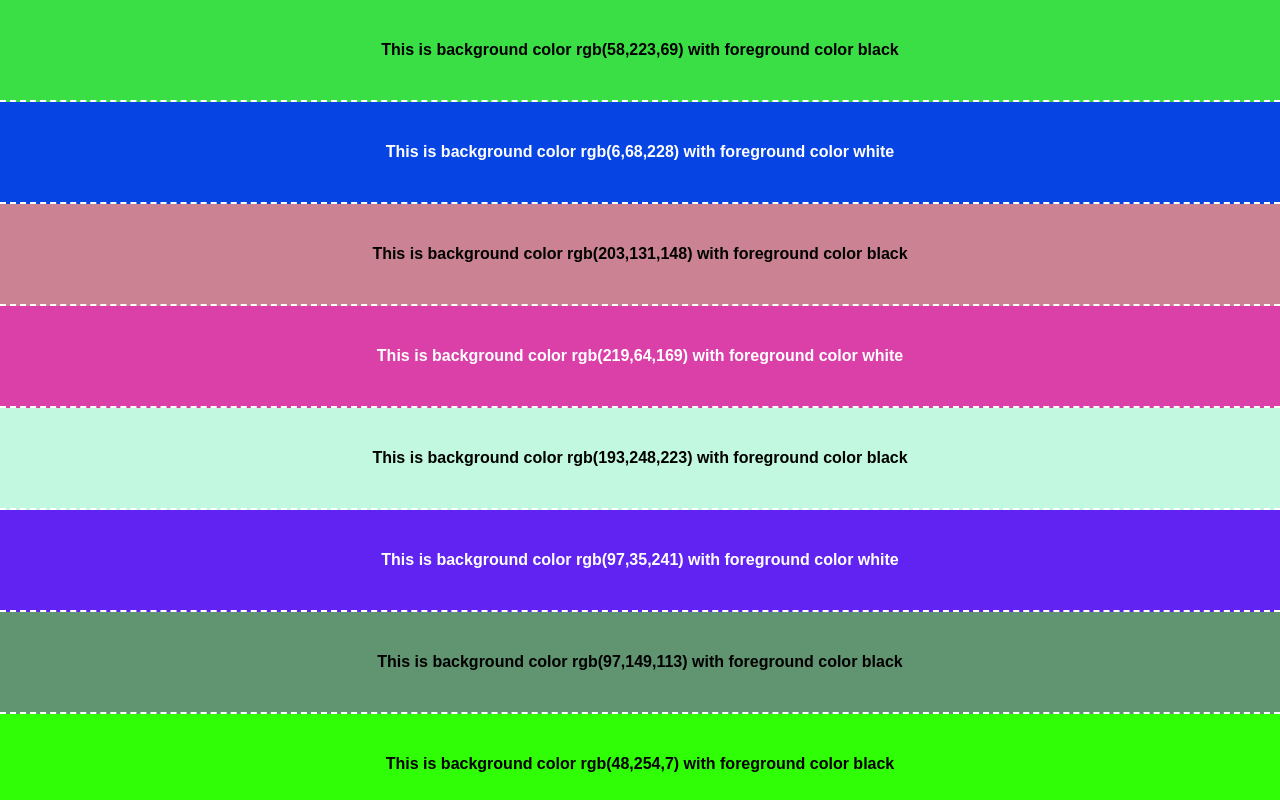
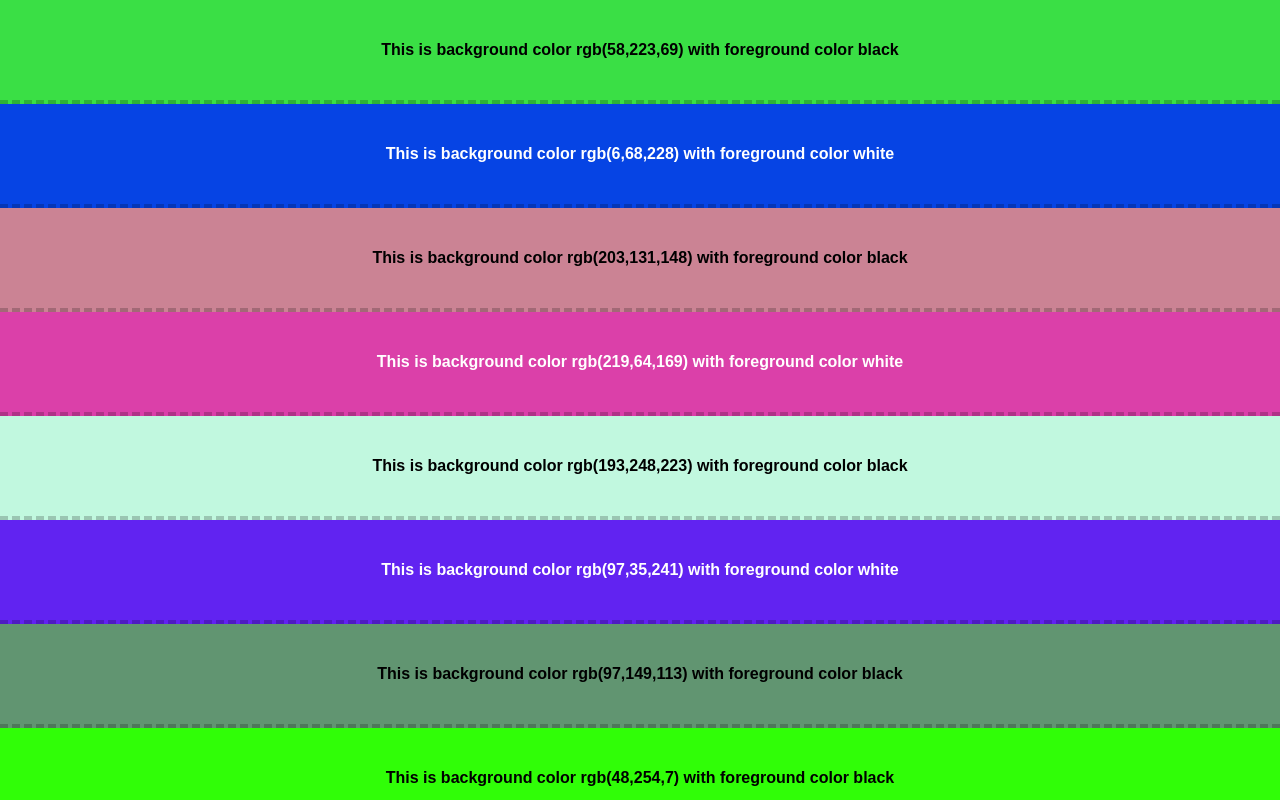
Before and after one commit to nkoster/auto-contrast, a plain HTML site: page index.html in a window 1280 px wide. Shown: the top 800 px of the page. Drawn offline with Linux system fonts and the light colour scheme.

Commit message:
Return shadow color

```diff
--- a/index.html
+++ b/index.html
@@ -14,13 +14,18 @@
 
 function getRandomColor() {
     const
+        shadow = 0.8,
         red = Math.round(Math.random() * 255),
+        darkRed = Math.round(red * shadow)
         green = Math.round(Math.random() * 255),
+        darkGreen = Math.round(green * shadow)
         blue = Math.round(Math.random() * 255),
+        darkBlue = Math.round(blue * shadow)
         o = Math.round(((red * 299) + (green * 587) + (blue * 114)) / 1000),
         fg = (o > 125) ? 'black' : 'white',
         bg = `rgb(${red},${green},${blue})`
-    return { fg, bg }
+        sh = `rgb(${darkRed},${darkGreen},${darkBlue})`
+    return { fg, bg, sh }
 }
 
 const body = document.getElementsByTagName('body')[0]
@@ -38,7 +43,7 @@ for (let n = 0; n < 20; n++) {
     div.style.textAlign = 'center'
     div.style.fontFamily = 'Arial'
     div.style.fontWeight = 'bold'
-    div.style.borderBottom = `dashed 2px white`
+    div.style.borderBottom = `dashed 4px ${c.sh}`
     div.innerHTML =
         `<span class="middle">This is background color ${c.bg} with foreground color ${c.fg}</span>`
     body.appendChild(div)
```
